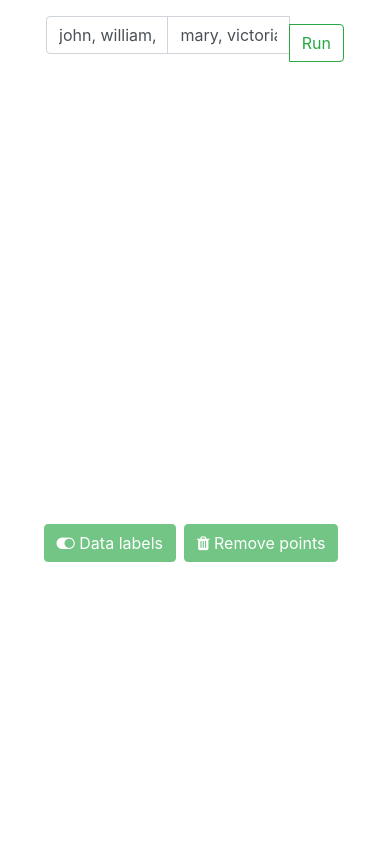
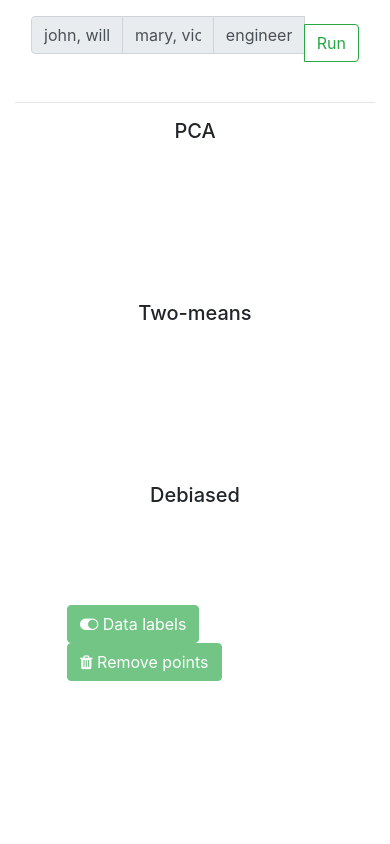
Before and after one commit to tdavislab/visualizing-bias, a Flask app: page / in a window 390 px wide. Shown: the part 64-908 px from the top of the page. Run offline with Flask 2, Linux system fonts and the light colour scheme; data that the repository does not hold is empty; parts of the project's set-up code (start-up, migrations or seed data) failed here and were passed over; some libraries are stand-ins or nearby versions.

Commit message:
Added WEAT score and linear projection debiasing

```diff
--- a/app.py
+++ b/app.py
@@ -1,9 +1,11 @@
 from flask import Flask, render_template, request, jsonify
-from vectors import Embedding, load, dim_reduction, knn_graph
+from vectors import *
 
 app = Flask(__name__)
 app.embedding = Embedding('data/glove.6B.50d.txt')
 
+
+# app.embedding = load('data/glove.6B.50d.pkl')
 
 @app.route('/')
 def index():
@@ -13,11 +15,35 @@ def index():
 @app.route('/seedwords', methods=['POST'])
 def get_seedwords():
     seedwords1, seedwords2 = request.values['seedwords1'], request.values['seedwords2']
+    evalwords = request.values['evalwords']
     seedwords1 = [seedword.strip() for seedword in seedwords1.split(',')]
     seedwords2 = [seedword.strip() for seedword in seedwords2.split(',')]
+    evalwords = [evalword.strip() for evalword in evalwords.split(',')]
     # vectors = app.embedding.get_many(seedwords)
-    vectors = dim_reduction(app.embedding, seedwords1 + seedwords2).tolist()
+    vectors = dim_reduction(app.embedding, seedwords1 + seedwords2 + evalwords).tolist()
     graph = knn_graph(app.embedding, seedwords1 + seedwords2)
-    return jsonify({'vectors1': vectors[:len(seedwords1)], 'vectors2': vectors[len(seedwords1):],
-                    'words1': seedwords1, 'words2': seedwords2,
+    vectors_splits = [len(seedwords1), len(seedwords1) + len(seedwords2)]
+
+    _, _, bias_vec = two_means(app.embedding, seedwords1, seedwords2)
+    app.embedding.vectors = debias_linear_projection(app.embedding, bias_vec)
+    debiased_vecs = dim_reduction(app.embedding, seedwords1 + seedwords2 + evalwords).tolist()
+    return jsonify({'vectors1': vectors[:vectors_splits[0]],
+                    'vectors2': vectors[vectors_splits[0]:vectors_splits[1]],
+                    'evalvecs': vectors[vectors_splits[1]:],
+                    'debiased_vectors1': debiased_vecs[:vectors_splits[0]],
+                    'debiased_vectors2': debiased_vecs[vectors_splits[0]:vectors_splits[1]],
+                    'debiased_evalvecs': debiased_vecs[vectors_splits[1]:],
+                    'words1': seedwords1, 'words2': seedwords2, 'evalwords': evalwords,
                     'graph': graph})
+
+
+@app.route('/weatscore', methods=['POST'])
+def get_weat_score():
+    male_words = {'man', 'male', 'boy', 'brother', 'him', 'his', 'son'}
+    female_words = {'woman', 'female', 'girl', 'brother', 'her', 'hers', 'daughter'}
+
+    seedwords1, seedwords2 = request.values['seedwords1'], request.values['seedwords2']
+    seedwords1 = [seedword.strip() for seedword in seedwords1.split(',')]
+    seedwords2 = [seedword.strip() for seedword in seedwords2.split(',')]
+
+    return jsonify({'weat_score': compute_weat_score(app.embedding, male_words, female_words, seedwords1, seedwords2)})
--- a/static/javascript/interface.js
+++ b/static/javascript/interface.js
@@ -18,15 +18,24 @@ function logging(args) {
     }
 }
 
-function process_response(response) {
+function process_response(response, eval = false, debiased = false) {
     let data = [];
+    let vec1key = debiased ? 'debiased_vectors1' : 'vectors1';
+    let vec2key = debiased ? 'debiased_vectors2' : 'vectors2';
+    let debiased_veckey = debiased ? 'debiased_evalvecs' : 'evalvecs'
 
-    for (let i = 0; i < response.vectors1.length; i++) {
-        data.push({'position': response.vectors1[i], 'label': response.words1[i], 'group': 1});
+    for (let i = 0; i < response[vec1key].length; i++) {
+        data.push({'position': response[vec1key][i], 'label': response.words1[i], 'group': 1});
     }
 
-    for (let i = 0; i < response.vectors2.length; i++) {
-        data.push({'position': response.vectors2[i], 'label': response.words2[i], 'group': 2});
+    for (let i = 0; i < response[vec2key].length; i++) {
+        data.push({'position': response[vec2key][i], 'label': response.words2[i], 'group': 2});
+    }
+
+    if (eval) {
+        for (let i = 0; i < response[debiased_veckey].length; i++) {
+            data.push({'position': response[debiased_veckey][i], 'label': response.evalwords[i], 'group': 3});
+        }
     }
 
     return data;
@@ -128,13 +137,13 @@ function remove_point(event) {
     $('#seedword-form-submit').click();
 }
 
-function draw_svg_scatter(parent_svg, response, plotTitle, mean = true) {
+function draw_svg_scatter(parent_svg, response, plotTitle, mean = true, eval = false, debiased = false) {
     parent_svg.selectAll('*').remove();
     let margin = {top: 20, right: 20, bottom: 20, left: 40};
     let width = parent_svg.node().width.baseVal.value - margin.left - margin.right;
     let height = parent_svg.node().height.baseVal.value - margin.top - margin.bottom;
-    logging(width, height);
-    let data = process_response(response);
+    logging(response);
+    let data = process_response(response, eval, debiased);
 
     if (mean) {
         let mean1 = vector_mean(response.vectors1);
@@ -180,14 +189,7 @@ function draw_svg_scatter(parent_svg, response, plotTitle, mean = true) {
         .attr('class', d => 'datapoint-group group-' + d.group)
         .attr('transform', d => 'translate(' + x(d.position[0]) + ',' + y(d.position[1]) + ')');
 
-    datapoint_group.append('text')
-        .attr('class', 'fa cross-button')
-        .attr('x', 10)
-        .attr('y', -10)
-        .attr('visibility', 'hidden')
-        .on('click', remove_point)
-        .text(d => '\uf057');
-
+    // Class label
     datapoint_group.append('foreignObject')
         .attr('x', 15)
         .attr('y', -10)
@@ -196,6 +198,15 @@ function draw_svg_scatter(parent_svg, response, plotTitle, mean = true) {
         .attr('class', 'fobj')
         .append('xhtml:div')
         .html(d => d.label)
+
+    // Remove buttons
+    datapoint_group.append('text')
+        .attr('class', 'fa cross-button')
+        .attr('x', 10)
+        .attr('y', -10)
+        .attr('visibility', 'hidden')
+        .on('click', remove_point)
+        .text(d => '\uf057');
 
     datapoint_group.append('circle')
         .attr('r', 8)
@@ -230,19 +241,23 @@ function draw_svg_scatter(parent_svg, response, plotTitle, mean = true) {
 $('#seedword-form-submit').click(function (event) {
     let seedwords1 = $('#seedword-text-1').val();
     let seedwords2 = $('#seedword-text-2').val();
+    let evalwords = $('#evaluation-list').val();
     console.log(seedwords1, seedwords2);
     $.ajax({
         type: 'POST',
         url: '/seedwords',
-        data: {seedwords1: seedwords1, seedwords2: seedwords2},
+        data: {seedwords1: seedwords1, seedwords2: seedwords2, evalwords: evalwords},
         success: function (response) {
             logging(response);
+
             let svg1 = d3.select('#pca');
             draw_svg_scatter(svg1, response, 'PCA', false);
             let svg2 = d3.select('#two-means');
-            draw_svg_scatter(svg2, response, 'Two-Means', true);
-            let svg3 = d3.select('#force-graph');
-            draw_force_graph(svg3, response.graph);
+            draw_svg_scatter(svg2, response, 'Two-Means', true, true);
+            // let svg3 = d3.select('#force-graph');
+            // draw_force_graph(svg3, response.graph);
+            let svg3 = d3.select('#evaluation');
+            draw_svg_scatter(svg3, response, 'Eval', true, true, true);
 
             // enable toolbar buttons
             d3.select('#toggle-labels-btn').attr('disabled', null);
@@ -256,11 +271,21 @@ $('#seedword-form-submit').click(function (event) {
                 LABEL_VISIBILITY = true;
                 $('#toggle-labels-btn').click();
             }
+
             // let canvas1 = document.getElementById('pca');
             // draw_pca(canvas1, response, 'PCA');
             // let canvas2 = document.getElementById('two-means');
             // draw_pca(canvas2, response, 'Two-Means');
             // canvas_arrow(canvas2.getContext('2d'), 10, 100, 20, 50);
+        }
+    });
+    $.ajax({
+        type: 'POST',
+        url: '/weatscore',
+        data: {seedwords1: seedwords1, seedwords2: seedwords2},
+        success: function (response) {
+            logging(response);
+            $('#weat-score-display').html('WEAT score = ' + response['weat_score'].toFixed(3));
         }
     });
 });
@@ -393,5 +418,6 @@ if (TESTING) {
     // $('#seedword-text-2').val('lisa, emma, sophia, emily, chloe, hannah, lily, claire, anna');
     $('#seedword-text-1').val('john, william, george, liam, andrew, michael, louis, tony, scott, jackson');
     $('#seedword-text-2').val('mary, victoria, carolina, maria, anne, kelly, marie, anna, sarah, jane');
+    $('#evaluation-list').val('engineer, lawyer, mathematician, receptionist, homemaker, nurse, doctor');
     $('#seedword-form-submit').click();
 }
--- a/templates/interface.html
+++ b/templates/interface.html
@@ -16,29 +16,38 @@
 
 <div class="container-fluid">
   <div id="top-bar" class="row m-3">
-    <div class="col-md-12 input-group">
-      <input id="seedword-text-1" class="form-control" type="text" placeholder="Add seed words...">
-      <input id="seedword-text-2" class="form-control" type="text" placeholder="Add seed words...">
+    <div class="input-group">
+      <input id="seedword-text-1" class="form-control input-group-text" type="text" placeholder="Add seed words...">
+      <input id="seedword-text-2" class="form-control input-group-text" type="text" placeholder="Add seed words...">
+      <input id="evaluation-list" class="form-control input-group-text" type="text" placeholder="Add seed words...">
       <div class="input-group-append">
         <button id="seedword-form-submit" class="btn btn-outline-success my-2 my-sm-0">Run</button>
       </div>
     </div>
   </div>
+  <div id="weat-score" class="row center-block">
+    <h5 id="weat-score-display" style="margin: auto"></h5>
+  </div>
+  <hr/>
   <div id="projections" class="row m-3 h-50">
     <div class="col-md-4">
       {#      <canvas id="pca" width="400" height="400"></canvas>#}
+      <h5 class="text-center">PCA</h5>
       <svg id="pca" width="100%" height="100%"></svg>
     </div>
     <div class="col-md-4">
       {#      <canvas id="two-means" width="400" height="400"></canvas>#}
+      <h5 class="text-center">Two-means</h5>
       <svg id="two-means" width="100%" height="100%"></svg>
     </div>
     <div class="col-md-4">
       {#      <canvas id="two-means" width="400" height="400"></canvas>#}
-      <svg id="force-graph" width="100%" height="100%"></svg>
+      {#      <svg id="force-graph" width="100%" height="100%"></svg>#}
+      <h5 class="text-center">Debiased</h5>
+      <svg id="evaluation" width="100%" height="100%"></svg>
     </div>
   </div>
-  <div id="toolbar" class="row justify-content-center m-3">
+  <div id="toolbar" class="row justify-content-center m-1 p-5">
     <div class="btn-toolbar">
       <button id='toggle-labels-btn' class="btn btn-success mr-2" disabled>
         <i id='toggle-label-icon' class="fa fa-toggle-on" aria-hidden="true"></i>
```
Also changed, not shown: vectors.py (+12 -1 lines), weat.py (added, +49 -0 lines), 1 other file.
